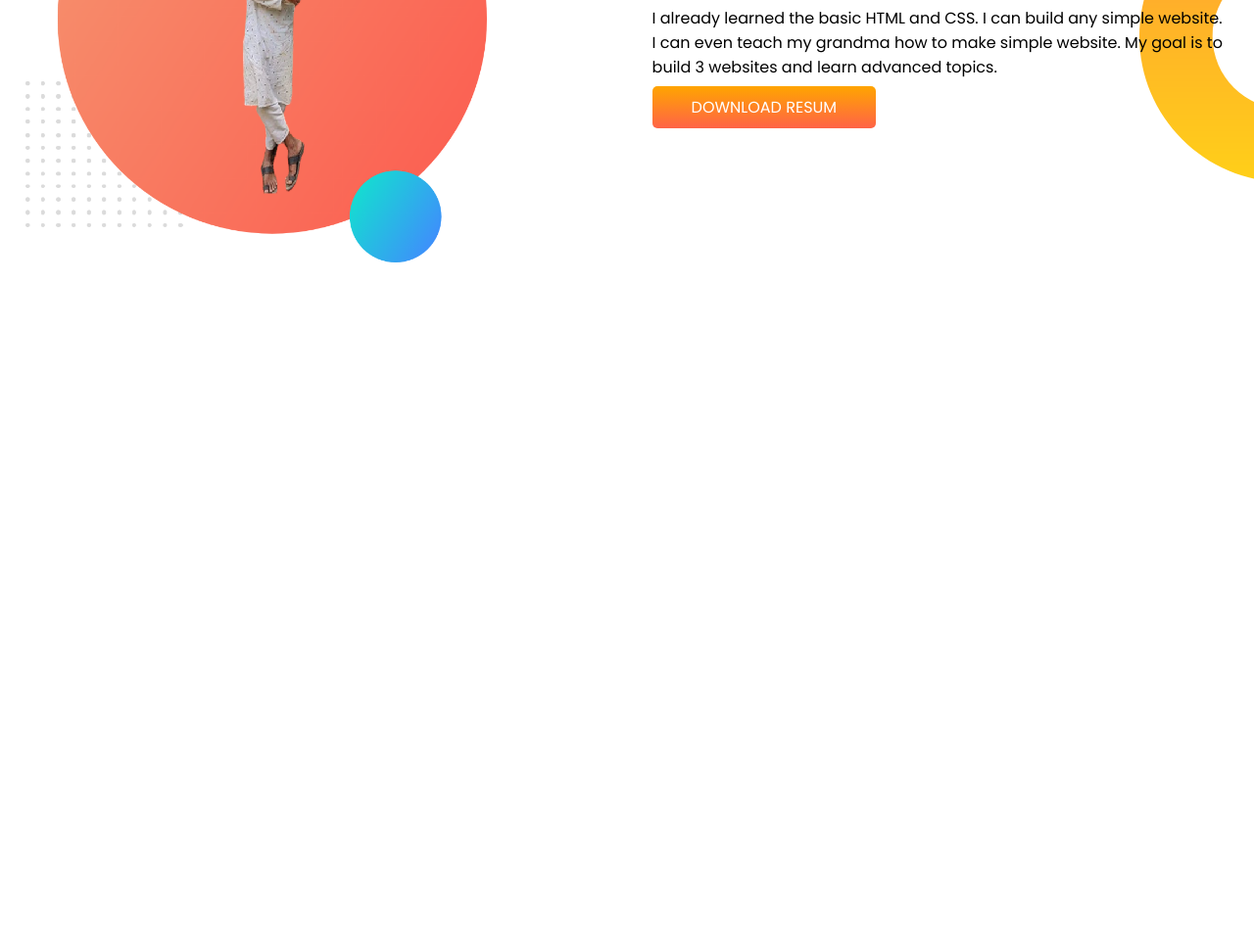
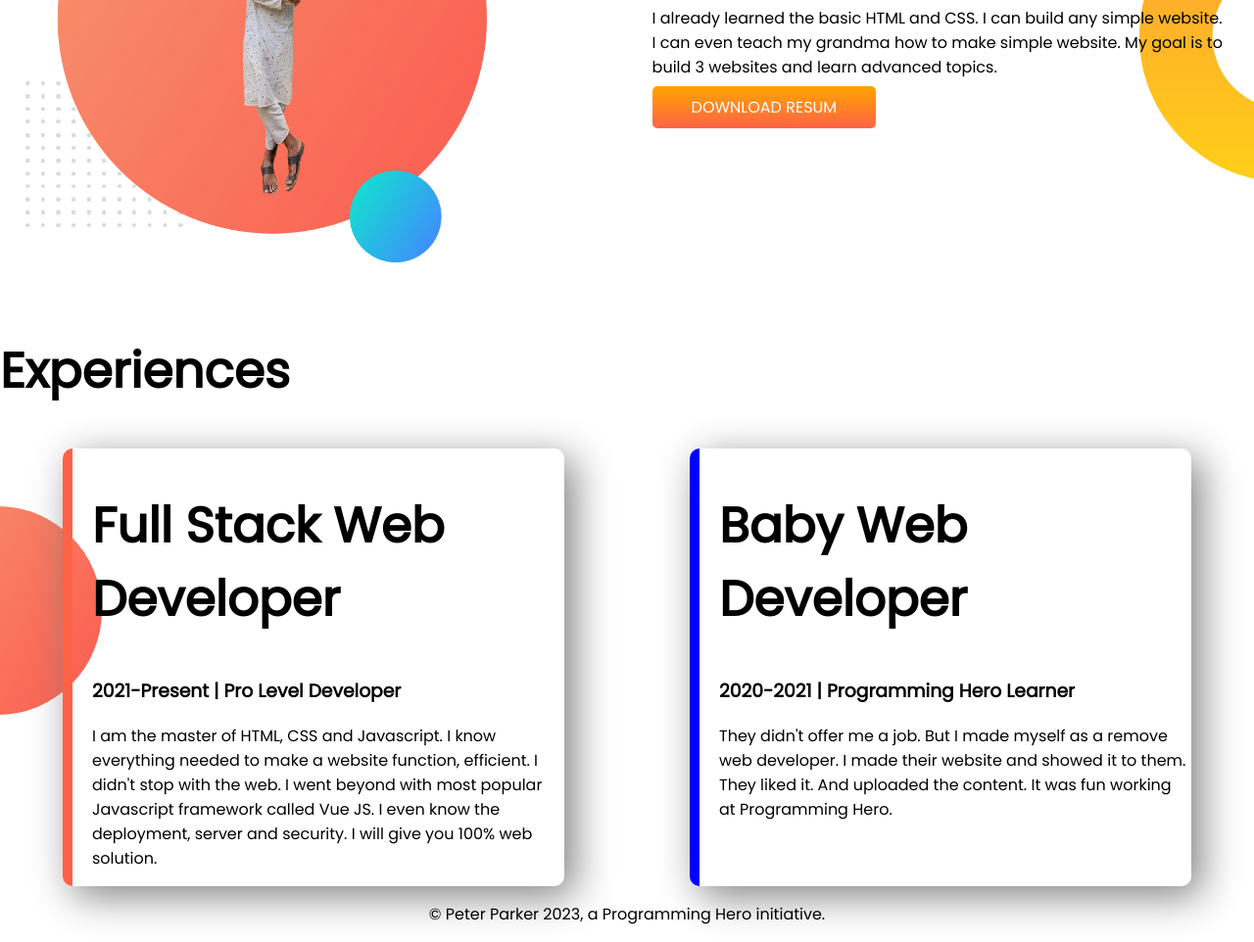
Before and after one commit to Kafayetulla/developer-portfolio, a plain HTML site: page index.html in a window 1280 px wide. Shown: the part 815-1777 px from the top of the page at 98% size. Before the commit the page ends 1115 px from the top, so only its background shows below. Drawn offline with Linux system fonts and the light colour scheme.

Commit message:
compilitely

```diff
--- a/index.html
+++ b/index.html
@@ -10,25 +10,43 @@
     <link rel="stylesheet" href="styles.css">
 </head>
 <body>
-    <section class="top-banner">
-        <div class=half-width>
+    <section class="top-banner flexible-continer">
+        <div class="half-width">
             <h1>Welcome To</h1>
         <h1><samp class="orande-color">MD.Kafayetulla Tuaha</samp> World!</h1>
         <h3>Build Climber and Train Stopper</h3>
         <p>You might saw me jumping, climbing buildings, and stopping trains. But nobody pays me a dime for that work. That's why I am learning and mastering web development. I will not stop until I become the Web Development Hero.</p>
         <a class="Link-Button" target="_blank" href="https://www.linkedin.com/feed/">HIRE ME</a>
         </div>
-        <div class=half-width><img src="imeges/tuaha.png" alt=""></div>
+        <div class="half-width"><img src="imeges/tuaha.png" alt=""></div>
     </section>
 
-    <section class="dream-big">
-        <div class=half-width><img src="imeges/tuaha.png" alt=""></div>
-        <div class=half-width>
+    <section class="dream-big flexible-continer">
+        <div class="half-width"><img src="imeges/tuaha.png" alt=""></div>
+        <div class="half-width">
             <h1>Dream Big</h1>
             <h3>Become a web developer</h3>
             <p>I already learned the basic HTML and CSS. I can build any simple website. I can even teach my grandma how to make simple website. My goal is to build 3 websites and learn advanced topics.</p>
             <a class="Link-Button" target="_blank" href="">DOWNLOAD RESUM</a>
         </div>
     </section>
+    <section class="experient-area">
+        <h1>Experiences</h1>
+        <div class="flexible-continer">
+            <div id="full-Stack-web-developer" class="experient-item">
+                <h1>Full Stack Web Developer</h1>
+                <h3>2021-Present | Pro Level Developer</h3>
+                <P>I am the master of HTML, CSS and Javascript. I know everything needed to make a website function, efficient. I didn't stop with the web. I went beyond with most popular Javascript framework called Vue JS. I even know the deployment, server and security. I will give you 100% web solution.</P>
+            </div>
+            <div id="baby-web-developer" class="experient-item">
+                <h1>Baby Web Developer</h1>
+                <h3>2020-2021 | Programming Hero Learner</h3>
+                <p>They didn't offer me a job. But I made myself as a remove web developer. I made their website and showed it to them. They liked it. And uploaded the content. It was fun working at Programming Hero.</p>
+            </div>
+        </div>
+    </section>
 </body>
+<footer>
+    <p>© Peter Parker 2023, a Programming Hero initiative.</p>
+</footer>
 </html>
--- a/styles.css
+++ b/styles.css
@@ -8,7 +8,7 @@ h1{
 .orande-color{
     color: orange;
 }
-section{
+.flexible-continer{
     display:flex;
 }
 .half-width{
@@ -35,3 +35,28 @@ section{
     background-repeat: no-repeat;
     background-position: right;
 }
+.experient-area{
+    background-image: url(imeges/exp-bg.png);
+    background-repeat: no-repeat;
+    background-position: left;
+
+
+}
+.experient-item{
+    width: 40%;
+    margin-left: 5%;
+    margin-right: 5%;
+    padding-left: 20px;
+    border-radius: 10px;
+    box-shadow: 10px 10px 40px grey;
+    border-left: blue solid;
+}
+#full-Stack-web-developer{
+    border-left: tomato solid 10px;
+}
+#baby-web-developer{
+    border-left: blue solid 10px;
+}
+footer p{
+    text-align: center;
+}
```
Also changed, not shown: imeges/exp-bg.png (renamed from exp-bg.png).
